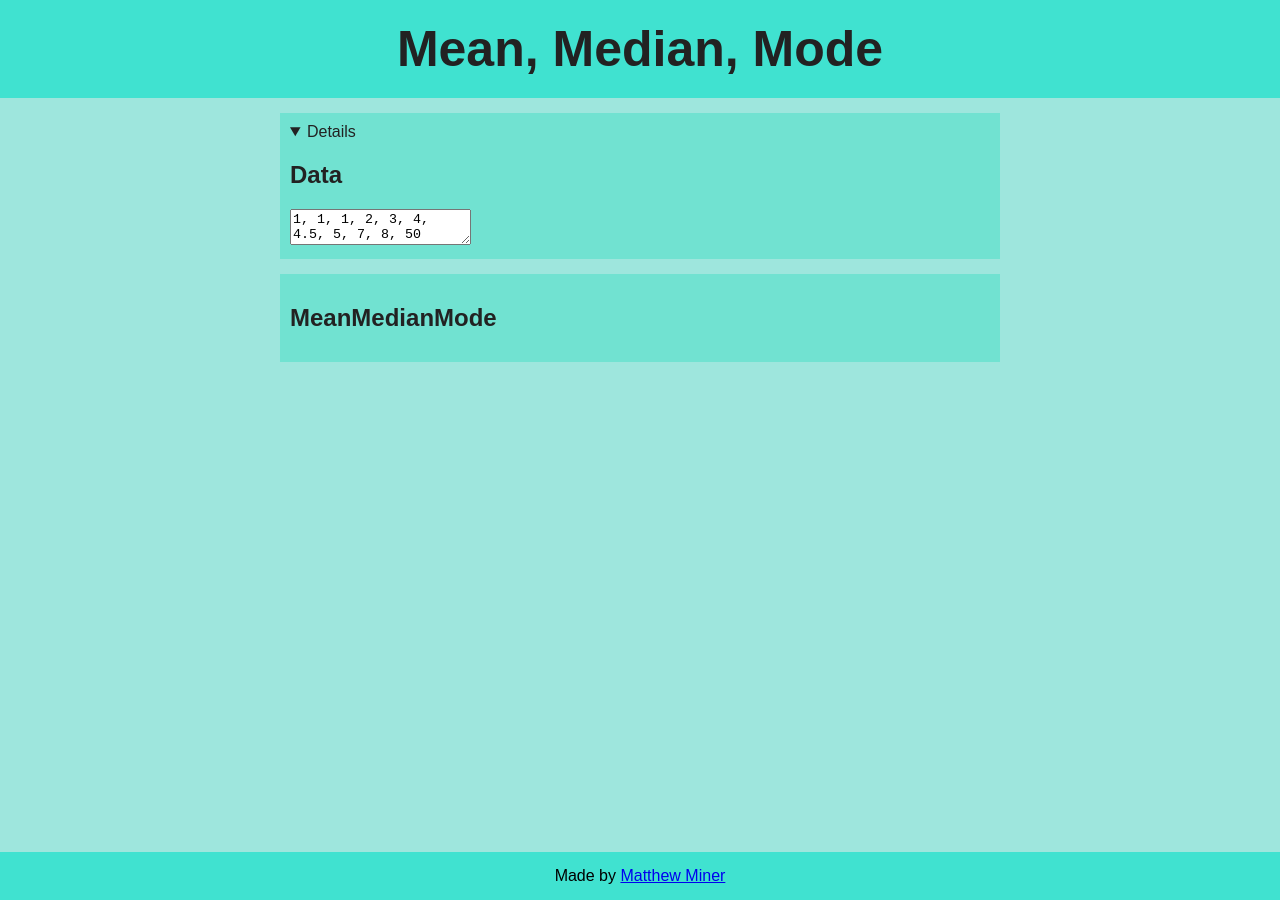
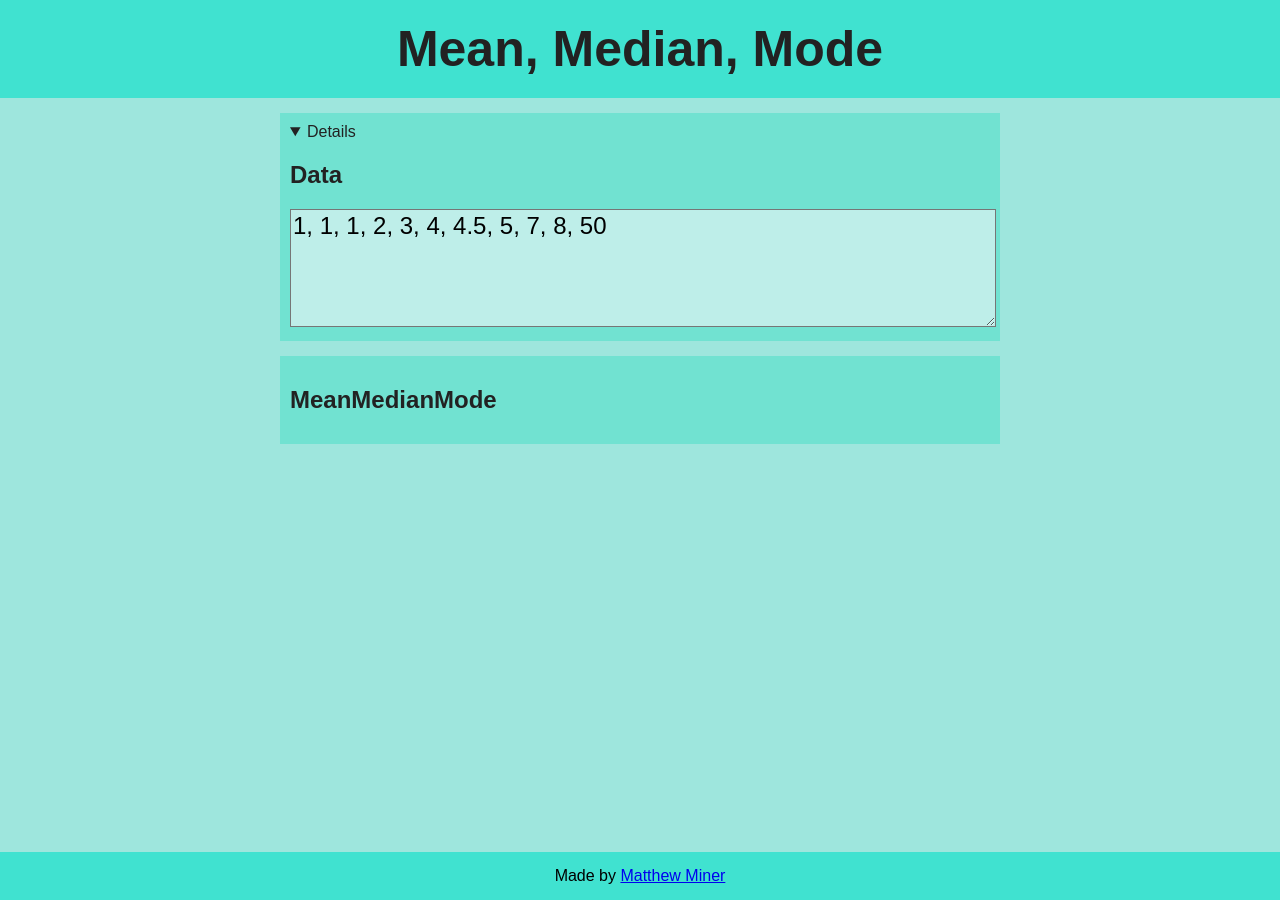
Before and after one commit to mminer237/meanmedianmode, a Jekyll site: the page built from index.html, in a window 1280 px wide. Built offline with Jekyll 4.4.1, drawn with Linux system fonts in a browser that asks for light colours.

Commit message:
Styled textarea

```diff
--- a/css/style.scss
+++ b/css/style.scss
@@ -4,6 +4,7 @@
 	--primary-color: #40e2d0;
 	--background-color: #9ee6dd;
 	--section-background-color: #71e2d1;
+	--input-background-color: #beeee9;
 	--text-color: #222;
 }
 body {
@@ -43,6 +44,12 @@ section, article, details {
 	margin: 15px auto;
 	padding: 10px;
 }
+textarea {
+	background-color: var(--input-background-color);
+	font-family: sans-serif;
+	font-size: 24px;
+	width: 100%;
+}
 .comparison-container {
 	display: flex;
 	width: 100%;
--- a/index.html
+++ b/index.html
@@ -7,7 +7,7 @@ scripts:
 
 <details open>
 	<h2>Data</h2>
-	<textarea id="data-box">1, 1, 1, 2, 3, 4, 4.5, 5, 7, 8, 50</textarea>
+	<textarea id="data-box" rows="4">1, 1, 1, 2, 3, 4, 4.5, 5, 7, 8, 50</textarea>
 </details>
 <section>
 	<div class="comparison-container">
```
